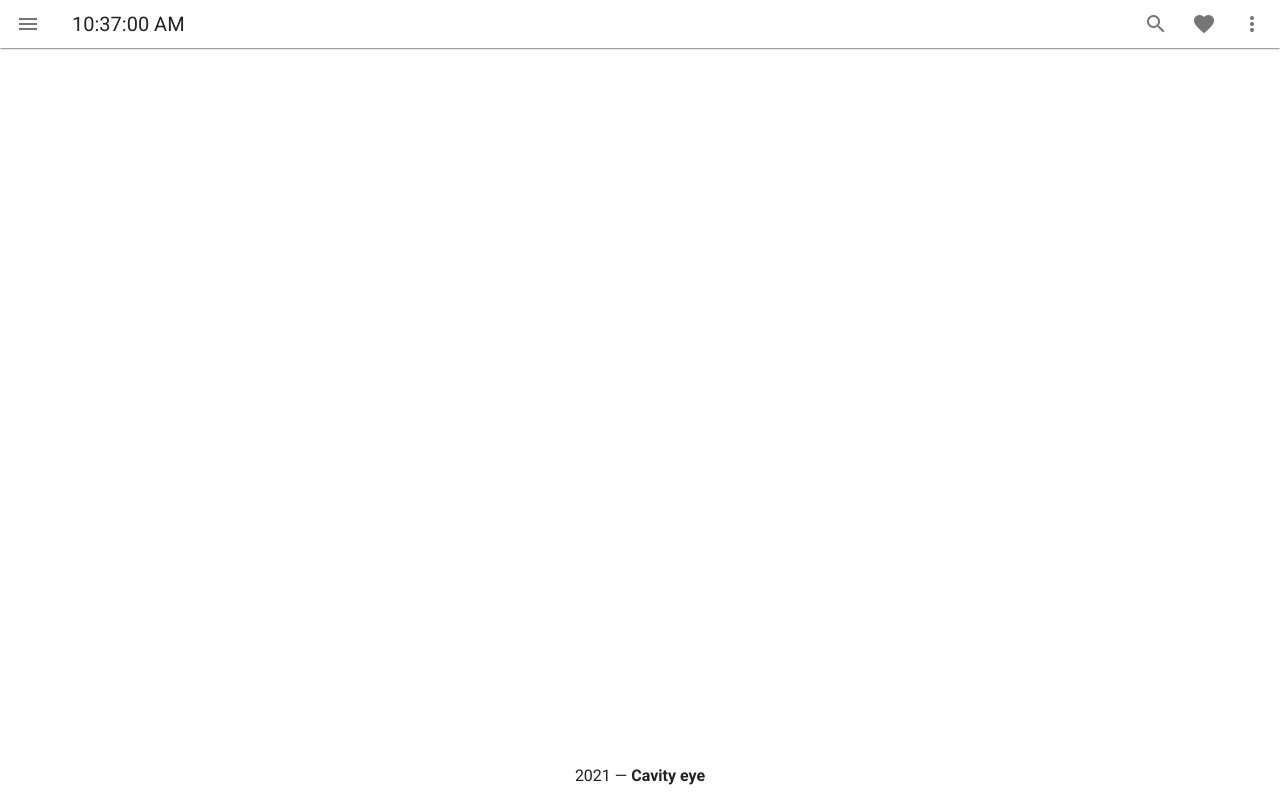
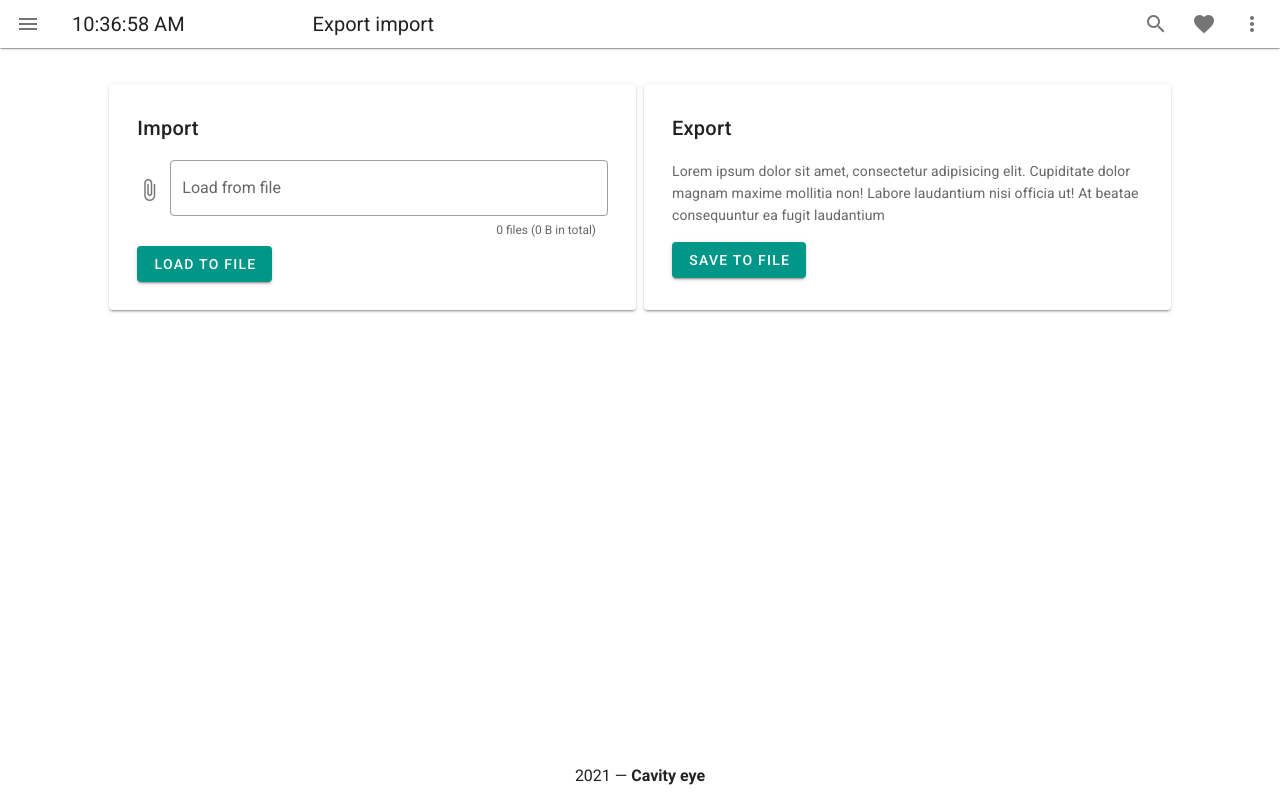
Before and after one commit to kzsolt7/example-code, a Vue app in the folder ui/: page /export-import in a window 1280 px wide. Built offline with nearby package versions, Linux system fonts and the light colour scheme.

Commit message:
export import page

```diff
--- a/ui/src/router/index.js
+++ b/ui/src/router/index.js
@@ -6,6 +6,7 @@ import AddNewUser from "@/views/user/AddNewUser";
 import NotificationGroups from "@/views/user/NotificationGroups";
 import AddNewGroup from "@/views/user/AddNewGroup";
 import PermissionGroups from "@/views/user/PermissionGroups";
+import ExportImport from "@/views/user/ExportImport";
 
 Vue.use(VueRouter)
 
@@ -41,6 +42,11 @@ const routes = [
     component: AddNewGroup
   },
   {
+    path: '/export-import',
+    name: 'Export import',
+    component: ExportImport
+  },
+  {
     path: '/about',
     name: 'About',
     // route level code-splitting
--- /dev/null
+++ b/ui/src/views/user/ExportImport.vue
@@ -0,0 +1,60 @@
+<template>
+  <div class="row justify-center">
+
+    <v-card class="col-md-5 mr-1">
+      <v-card-title>Import</v-card-title>
+      <v-card-text>
+        <v-file-input
+            color="teal"
+            counter
+            label="Load from file"
+            placeholder="Select your file"
+            prepend-icon="mdi-paperclip"
+            outlined
+            :show-size="1000"
+        >
+          <template v-slot:selection="{ index, text }">
+            <v-chip
+                v-if="index < 2"
+                color="teal"
+                dark
+                label
+                small
+            >
+              {{ text }}
+            </v-chip>
+
+            <span
+                v-else-if="index === 2"
+                class="text-overline grey--text text--darken-3 mx-2"
+            >
+        +{{ files.length - 2 }} File(s)
+      </span>
+          </template>
+        </v-file-input>
+
+        <v-btn color="teal" dark>Load to file</v-btn>
+
+      </v-card-text>
+    </v-card>
+
+    <v-card class="col-md-5 ml-1">
+      <v-card-title>Export</v-card-title>
+      <v-card-text>
+        <p>Lorem ipsum dolor sit amet, consectetur adipisicing elit. Cupiditate dolor magnam maxime mollitia non! Labore laudantium nisi officia ut! At beatae consequuntur ea fugit laudantium </p>
+        <v-btn color="teal" dark>Save to file</v-btn>
+      </v-card-text>
+    </v-card>
+
+  </div>
+</template>
+
+<script>
+export default {
+  name: "ExportImport"
+}
+</script>
+
+<style scoped>
+
+</style>
```
